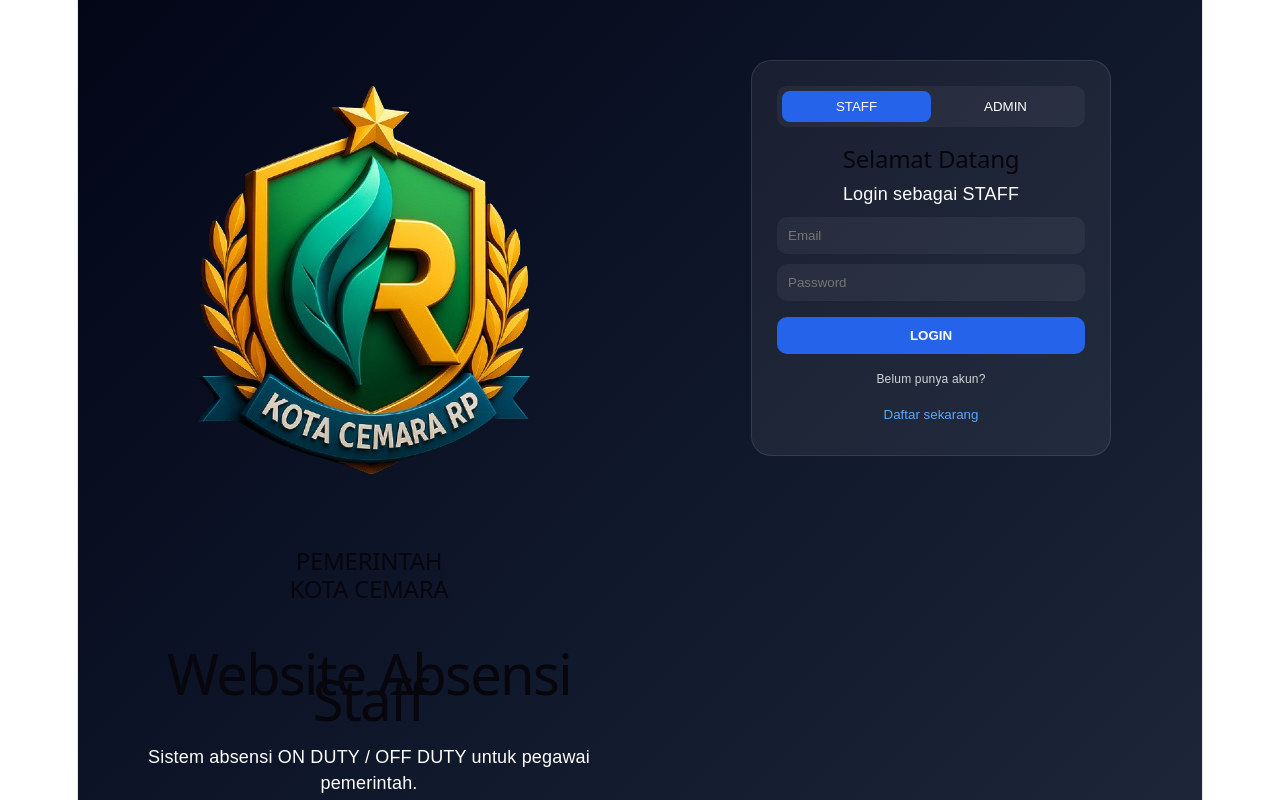
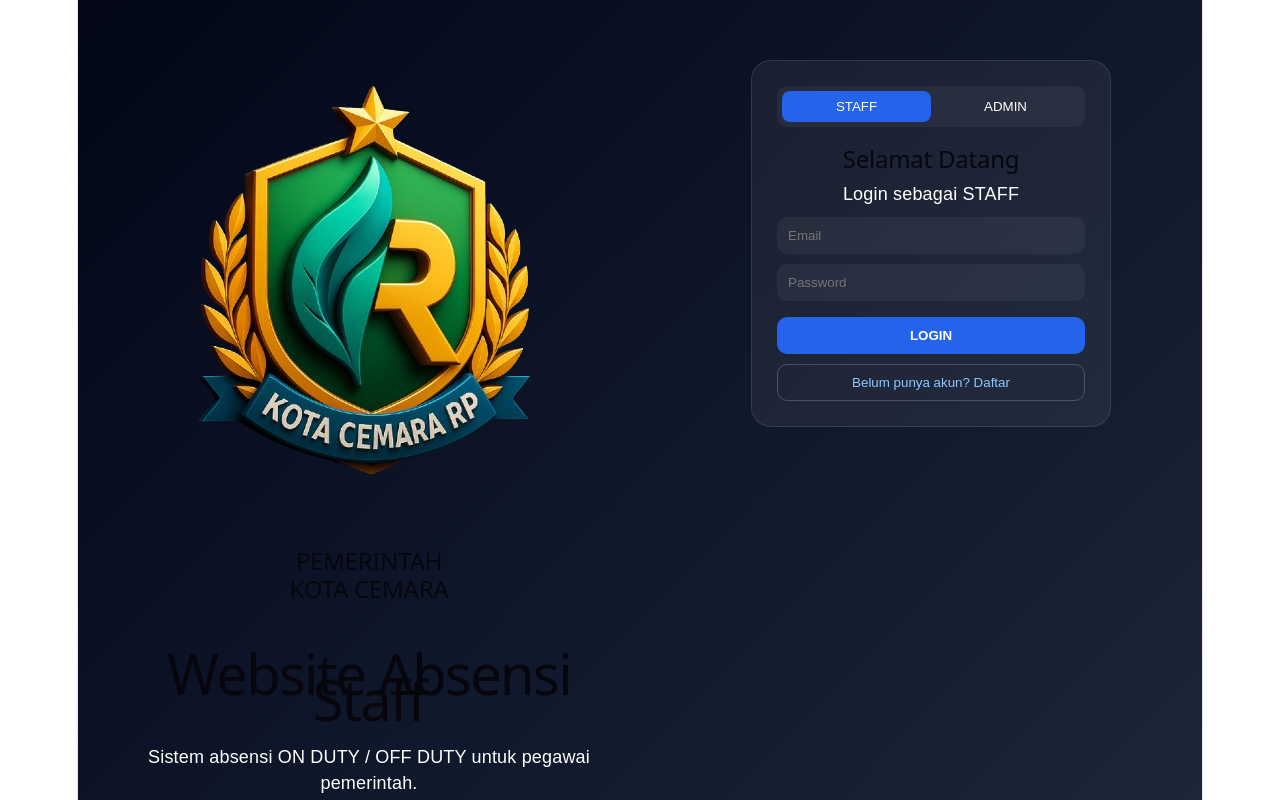
Before and after one commit to MixueUnnlimited/absensi-pemerintah-kota-cemara, a React (Vite) app: page / in a window 1280 px wide. Built offline with nearby package versions, Linux system fonts and the light colour scheme.

Commit message:
final fix login register UI + layout stability 100% scale

```diff
--- a/src/pages/Login.jsx
+++ b/src/pages/Login.jsx
@@ -6,7 +6,7 @@ export default function Login({ onLogin }) {
   const [email, setEmail] = useState('')
   const [password, setPassword] = useState('')
   const [role, setRole] = useState('staff')
-  const [mode, setMode] = useState('login') // 🔥 login / register
+  const [mode, setMode] = useState('login')
 
   const handleAuth = async () => {
     if (!email || !password) {
@@ -14,34 +14,25 @@ export default function Login({ onLogin }) {
       return
     }
 
-    // 🔥 REGISTER
     if (mode === 'register') {
-      const { data, error } = await supabase.auth.signUp({
+      const { error } = await supabase.auth.signUp({
         email,
         password
       })
 
-      if (error) {
-        alert(error.message)
-        return
-      }
+      if (error) return alert(error.message)
 
       alert('Akun berhasil dibuat, silakan login')
-
       setMode('login')
       return
     }
 
-    // 🔥 LOGIN
     const { error } = await supabase.auth.signInWithPassword({
       email,
       password
     })
 
-    if (error) {
-      alert(error.message)
-      return
-    }
+    if (error) return alert(error.message)
 
     alert(`Login berhasil sebagai ${role.toUpperCase()}`)
     if (onLogin) onLogin(role)
@@ -50,7 +41,6 @@ export default function Login({ onLogin }) {
   return (
     <div className="container">
 
-      {/* LEFT */}
       <div className="left">
         <div className="logoBox">
           <img src={logo} alt="Logo" />
@@ -74,11 +64,9 @@ export default function Login({ onLogin }) {
         </div>
       </div>
 
-      {/* RIGHT */}
       <div className="right">
         <div className="loginBox">
 
-          {/* ROLE TAB */}
           <div className="tab">
             <button
               className={role === 'staff' ? 'active' : ''}
@@ -96,7 +84,7 @@ export default function Login({ onLogin }) {
           </div>
 
           <h2>
-            {mode === 'login' ? 'Selamat Datang' : 'Buat Akun Baru'}
+            {mode === 'login' ? 'Selamat Datang' : 'Buat Akun'}
           </h2>
 
           <p>
@@ -123,33 +111,18 @@ export default function Login({ onLogin }) {
             {mode === 'login' ? 'LOGIN' : 'DAFTAR'}
           </button>
 
-          {/* SWITCH MODE */}
-          <p style={{ marginTop: 12, fontSize: 12, opacity: 0.8, textAlign: 'center' }}>
-            {mode === 'login'
-              ? 'Belum punya akun?'
-              : 'Sudah punya akun?'}
-          </p>
-
           <button
             onClick={() => setMode(mode === 'login' ? 'register' : 'login')}
-            style={{
-              marginTop: 6,
-              width: '100%',
-              padding: 8,
-              borderRadius: 10,
-              border: 'none',
-              background: 'transparent',
-              color: '#60a5fa',
-              cursor: 'pointer'
-            }}
+            className="switchBtn"
           >
-            {mode === 'login' ? 'Daftar sekarang' : 'Login sekarang'}
+            {mode === 'login'
+              ? 'Belum punya akun? Daftar'
+              : 'Sudah punya akun? Login'}
           </button>
 
         </div>
       </div>
 
-      {/* STYLE (biarin punyamu tetap, ini tidak saya ubah biar aman) */}
       <style>{`
         * {
           box-sizing: border-box;
@@ -164,8 +137,8 @@ export default function Login({ onLogin }) {
 
         .container {
           display: flex;
+          min-height: 100vh;
           width: 100%;
-          min-height: 100vh;
           font-family: sans-serif;
           background: linear-gradient(135deg,#020617,#0f172a,#1e293b);
           color: white;
@@ -242,8 +215,15 @@ export default function Login({ onLogin }) {
           cursor: pointer;
         }
 
-        .loginBtn:hover {
-          background: #1d4ed8;
+        .switchBtn {
+          width: 100%;
+          margin-top: 10px;
+          padding: 10px;
+          border-radius: 10px;
+          border: 1px solid rgba(255,255,255,0.2);
+          background: transparent;
+          color: #93c5fd;
+          cursor: pointer;
         }
 
         @media (max-width: 900px) {
```
